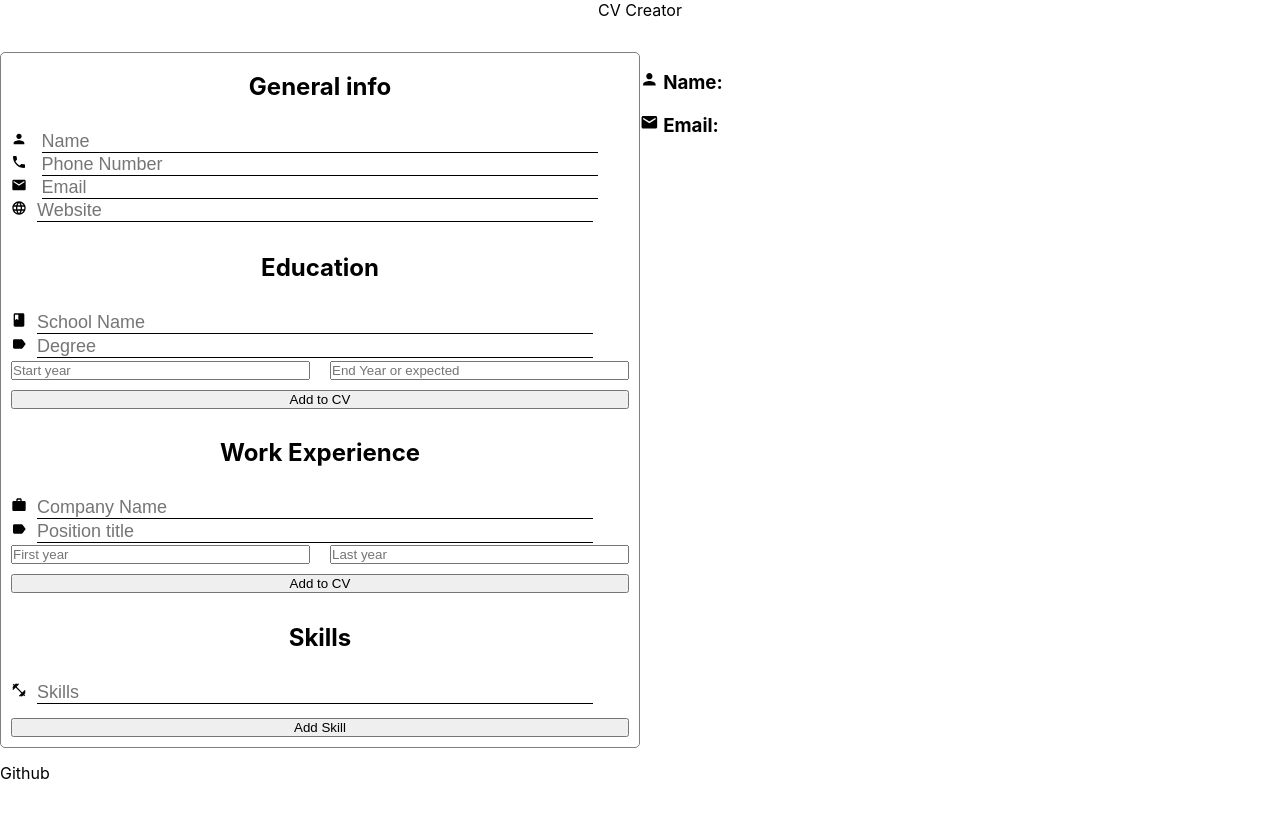
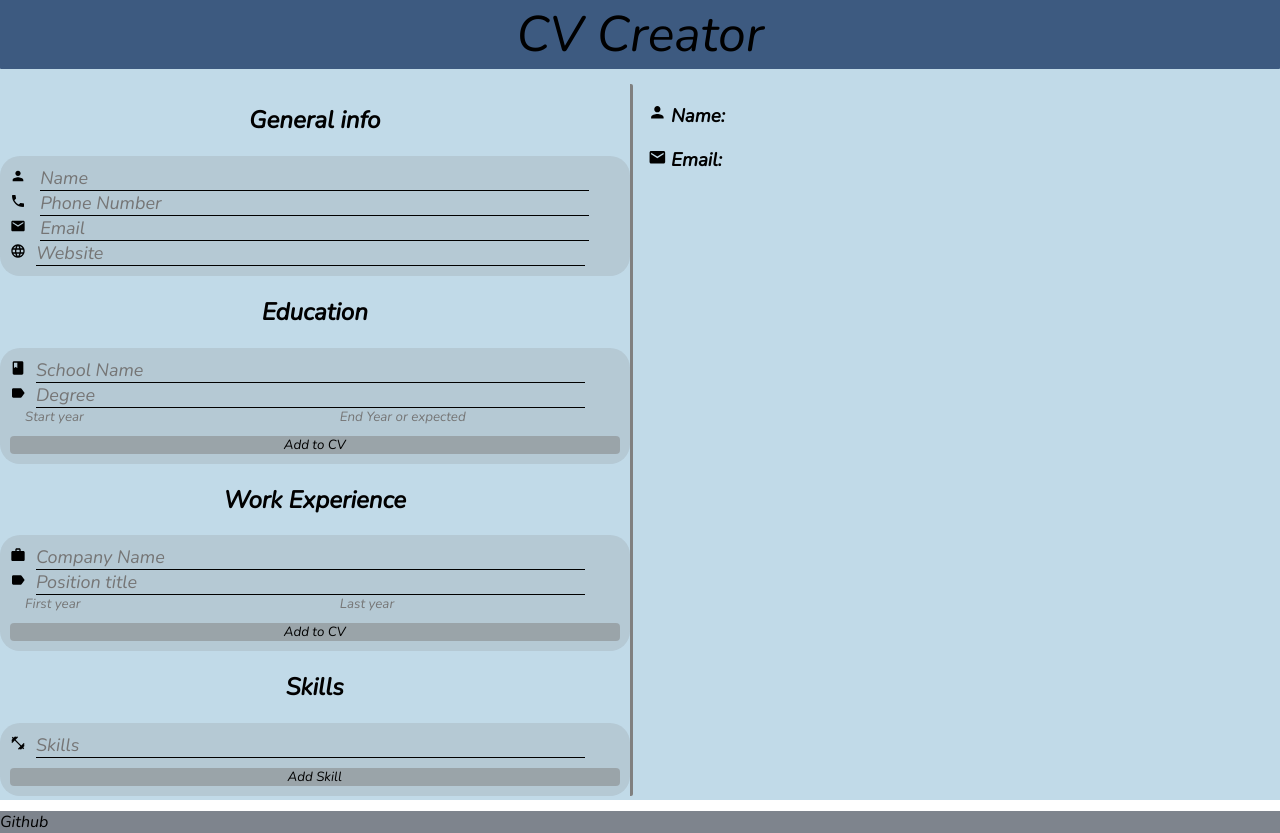
Before and after one commit to LisandroDev/cv-project, a React (Create React App) app: page / in a window 1280 px wide. Before the commit the page ends 800 px from the top, so only its background shows below. Built offline with nearby package versions, Linux system fonts and the light colour scheme.

Commit message:
Add major styling

```diff
--- a/src/styles/App.scss
+++ b/src/styles/App.scss
@@ -1,5 +1,41 @@
 * {
   padding: 0;
+}
+
+*{
+  font-family: "Nunito";
+}
+
+input::-webkit-outer-spin-button,
+input::-webkit-inner-spin-button {
+  -webkit-appearance: none;
+  margin: 0;
+}
+
+.header-g{
+  background-color: #3d5a80;
+  border-bottom: 1px;
+  border-bottom-left-radius: 1px;
+  border-bottom-right-radius: 1px;
+  font-family: 'Century ghotic', sans-serif;
+  font-size: 50px;
+}
+
+.footer-g{
+  background-color: rgba($color: #293241, $alpha: 0.6);
+}
+input[type="submit"]{
+  background-color: rgba($color: gray, $alpha: 0.5);
+  border:none;
+  border-radius:4px;
+}
+
+input[type="number"]{
+  border:none;
+  background: transparent;
+  padding-left: 15px;
+  border:none;
+  -moz-appearance: textfield;
 }
 
 input[type="submit"]{
@@ -15,9 +51,11 @@ input[type="text"] {
 }
 
 .container-grid {
+  background-color:rgba($color: #98c1d9, $alpha: 0.6);
   display: grid;
   grid-template-columns: 1fr 1fr;
-  row-gap: 15px;
+  grid-template-rows: 0.3fr 4fr 0.25fr;
+  gap:15px;
   width: 100vw;
   height: 100vh;
 }
@@ -32,8 +70,10 @@ input[type="text"] {
   flex-direction: column;
   justify-content: space-evenly;
   grid-column: 1 / 2;
-  border: 1px solid gray;
-  border-radius: 5px;
+  border: none;
+  border-right: 3px solid gray;
+  border-radius: 2px;
+
 }
 
 .generalinfo-g h2 {
@@ -62,6 +102,8 @@ form {
 .g-div {
   display: flex;
   flex-grow: 1;
+  background-color: rgba($color: gray, $alpha: 0.2);
+  border-radius: 20px;
 }
 
 .year-inputs {
```
